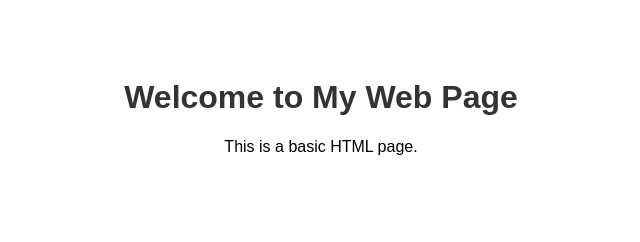
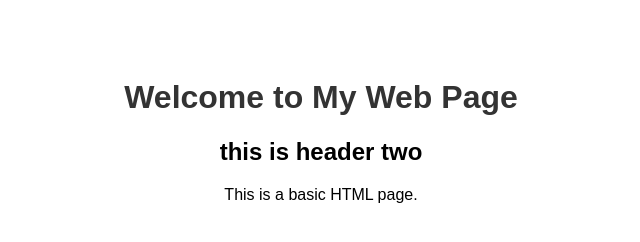
Before and after one commit to Rushi5078/gitdemo, a plain HTML site: page index.html in a window 1280 px wide. Shown: the whole page, without its empty margins (319-959 px from the left). Drawn offline with Linux system fonts and the light colour scheme.

Commit message:
this is second version

```diff
--- a/index.html
+++ b/index.html
@@ -17,6 +17,7 @@
 </head>
 <body>
     <h1>Welcome to My Web Page</h1>
+    <h2>this is header two</h2>
     <p>This is a basic HTML page.</p>
 </body>
 </html>
```
